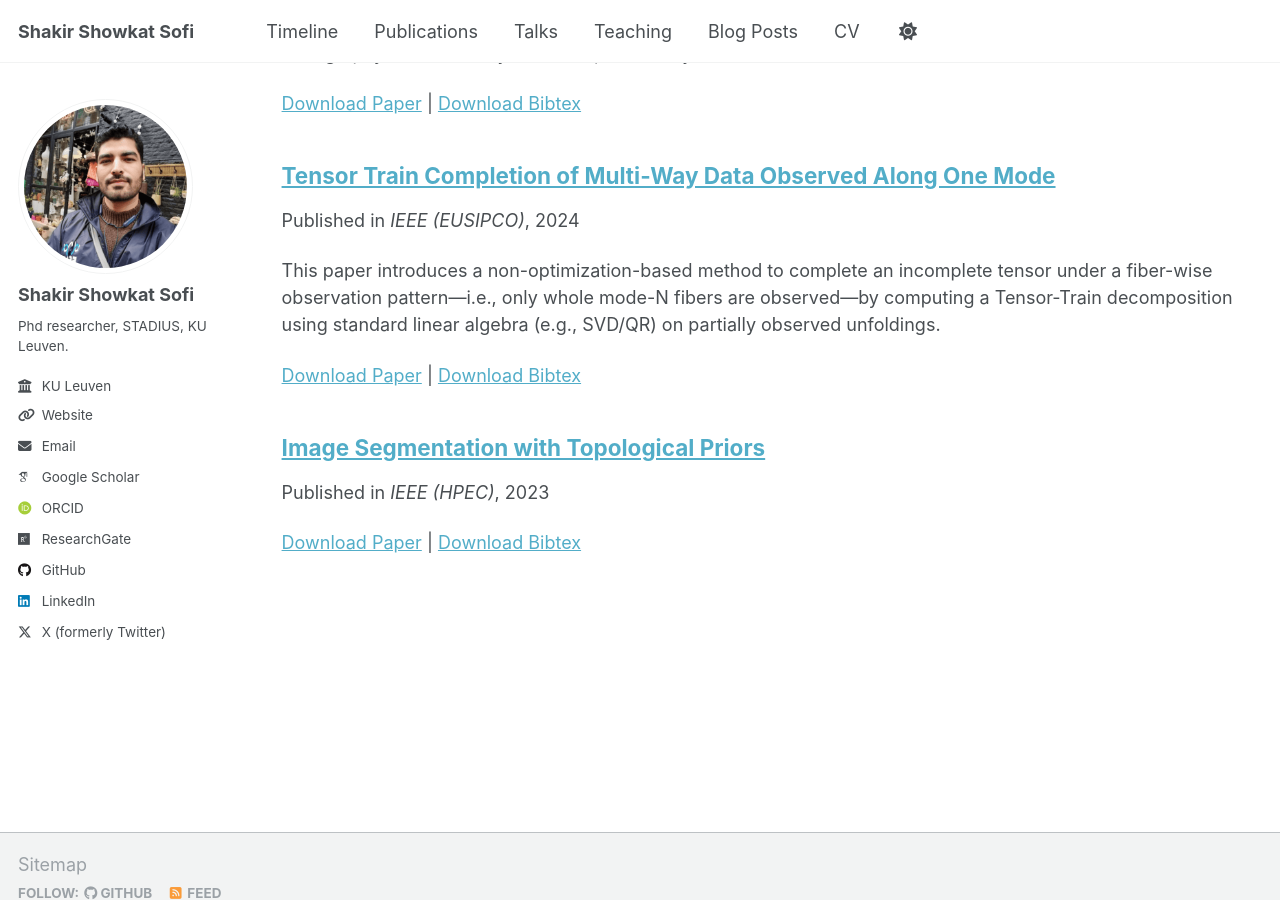
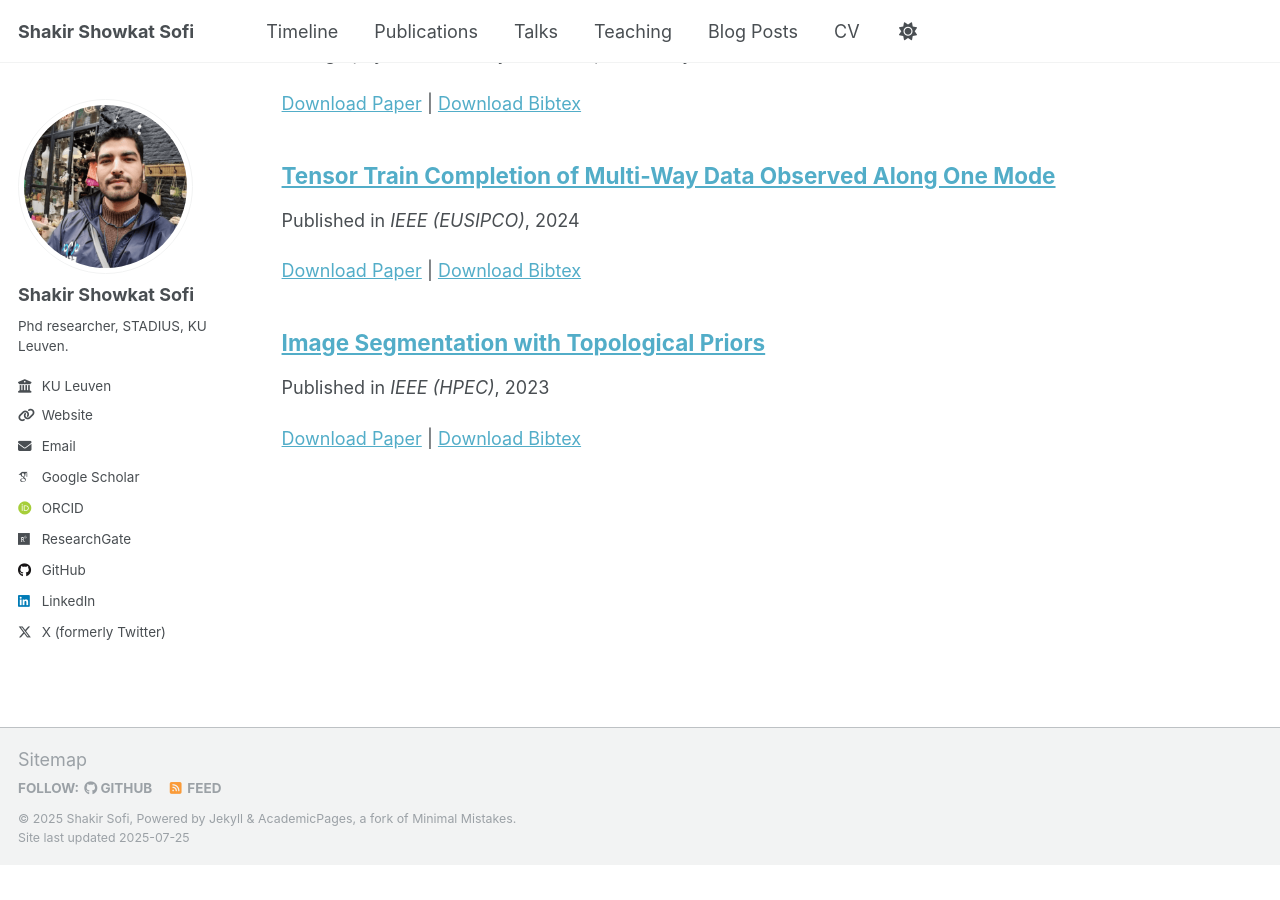
Before and after one commit to ShakirSofi/shakirsofi.github.io, a Jekyll site: the page built from _pages/publications.html, in a window 1280 px wide and 900 px high, scrolled down 1162 px. Built offline with Jekyll 4.4.1, drawn with Linux system fonts in a browser that asks for light colours; some web fonts are replaced; a script that is not in the unit is left out; after the commit the page ends 2027 px from its top, so only the background shows below that.

Commit message:
Update 2024-08-tensor-train-completion-of-multi-way-data-observed-along-one-mode.md

```diff
--- a/_publications/2024-08-tensor-train-completion-of-multi-way-data-observed-along-one-mode.md
+++ b/_publications/2024-08-tensor-train-completion-of-multi-way-data-observed-along-one-mode.md
@@ -3,7 +3,7 @@ title: "Tensor Train Completion of Multi-Way Data Observed Along One Mode"
 collection: publications
 category: conferences
 permalink: /publication/2024-08-tensor-train-completion-of-multi-way-data-observed-along-one-mode
-excerpt: "This paper introduces a non-optimization-based method to complete an incomplete tensor under a fiber-wise observation pattern—i.e., only whole mode-N fibers are observed—by computing a Tensor-Train decomposition using standard linear algebra (e.g., SVD/QR) on partially observed unfoldings."
+excerpt: " "
 date: 2024-08-01
 venue: "IEEE (EUSIPCO)"
 slidesurl: ''
```
